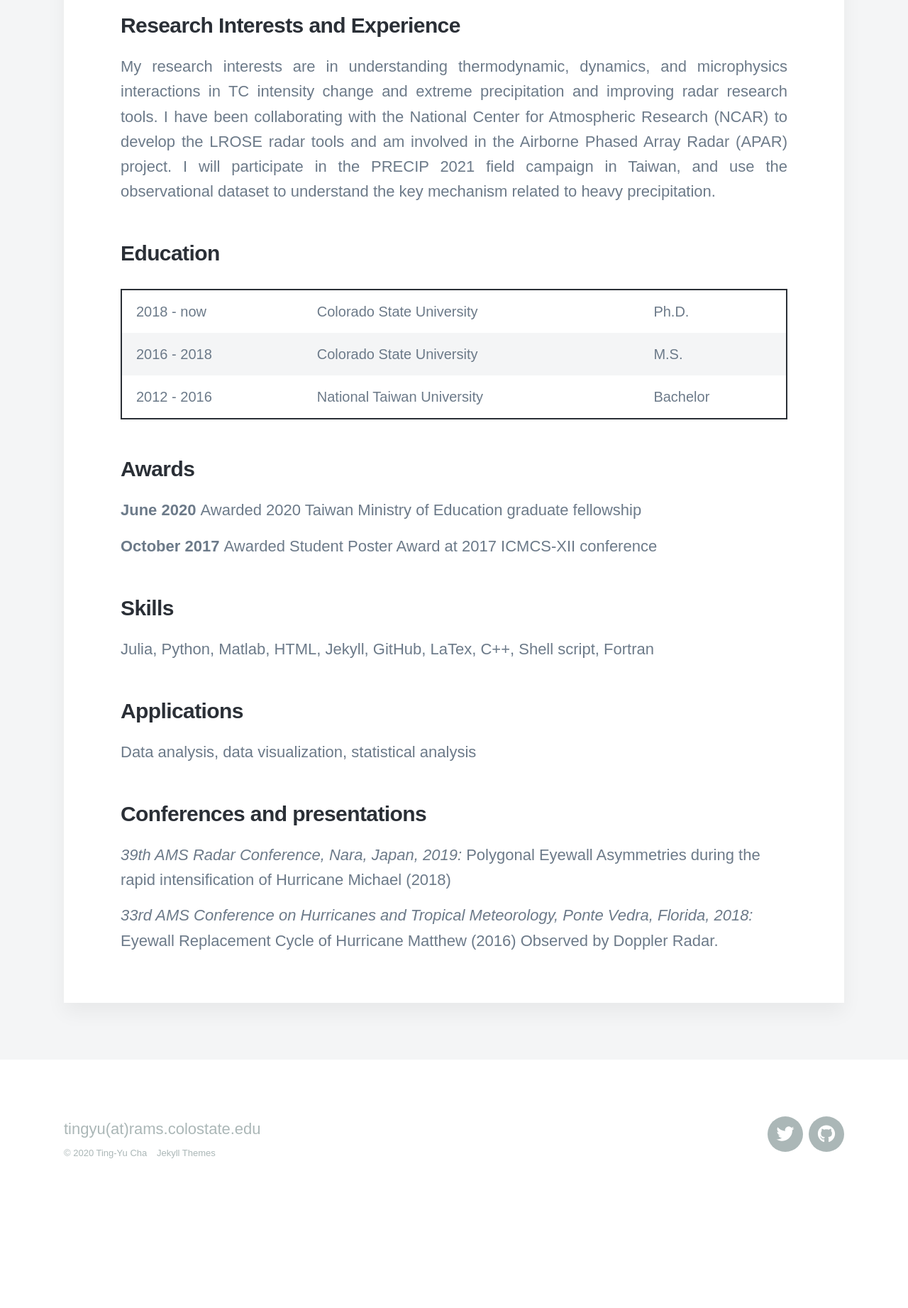
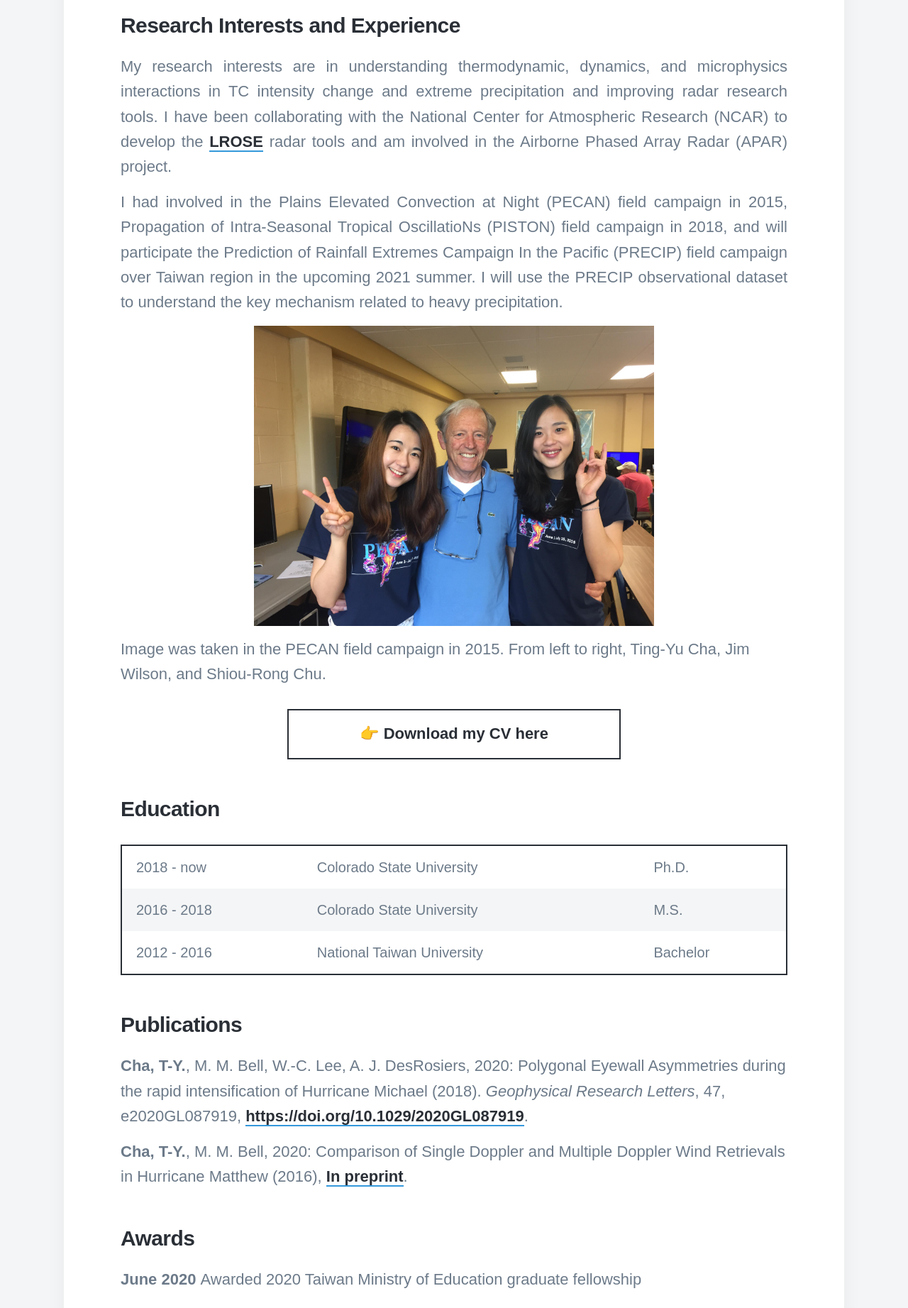
Before and after one commit to tingyucha/tingyucha.github.io, a Jekyll site: the page built from tingyu_cv.html, in a window 1280 px wide, cut to the strip 596-2439 px from the top of the page. Shown: the whole strip at 71% size. Built offline with Jekyll 4.4.1, drawn with Linux system fonts in a browser that asks for light colours; nearby versions of some CDN libraries; some web fonts are replaced; before the commit the page ends 2307 px from its top, so only the background shows below that; some of the changed text lies outside the part shown.

Commit message:
Update website

```diff
--- a/_data/settings.yml
+++ b/_data/settings.yml
@@ -13,7 +13,7 @@ menu_settings:
     - title: 'Research'
       url: '/research'
     - title: 'Curriculum Vitae'
-      url: '/cv'
+      url: '/tingyu_cv.html'
     - title: 'Photos'
       url: '/photos'
     - title: 'Contact'
--- a/tingyu_cv.html
+++ b/tingyu_cv.html
@@ -6,6 +6,15 @@ featured_image: /images/picture/aspen_yellow.png
 <head>
 	<script src="https://kit.fontawesome.com/8e44de192d.js" crossorigin="anonymous"></script>
 </head>
+
+<style>
+	.center {
+	  display: block;
+	  margin-left: auto;
+	  margin-right: auto;
+	  width: 50%;
+}
+</style>
  <section class="hero hero--single">
 
  	<div class="hero__image" style="background-image: url({{ page.featured_image | relative_url }})">
@@ -26,9 +35,19 @@ featured_image: /images/picture/aspen_yellow.png
 	<article class="single-post">
 		<h3 style="text-align:left;line-height:2em;"> Research Interests and Experience </h3>
 		<div class="body">
-		<p style="margin-top:10px;text-align:justify">My research interests are in understanding thermodynamic, dynamics, and microphysics interactions in TC intensity change and extreme precipitation and improving radar research tools. I have been collaborating with the National Center for Atmospheric Research (NCAR) to develop the LROSE radar tools and am involved in the Airborne Phased Array Radar (APAR) project. I will participate in the PRECIP 2021 field campaign in Taiwan, and use the observational dataset to understand the key mechanism related to heavy precipitation. </p>
+		<p style="margin-top:10px;text-align:justify">My research interests are in understanding thermodynamic, dynamics, and microphysics interactions in TC intensity change and extreme precipitation and improving radar research tools. I have been collaborating with the National Center for Atmospheric Research (NCAR) to develop the <a href="http://lrose.net/" target="_blank">LROSE</a> radar tools and am involved in the Airborne Phased Array Radar (APAR) project. </p>
+
+		<p style="text-align:justify"> I had involved in the Plains Elevated Convection at Night (PECAN) field campaign in 2015, Propagation of Intra-Seasonal Tropical OscillatioNs (PISTON) field campaign in 2018, and will participate the Prediction of Rainfall Extremes Campaign In the Pacific (PRECIP) field campaign over Taiwan region in the upcoming 2021 summer. I will use the PRECIP observational dataset to understand the key mechanism related to heavy precipitation.</p>
+
+		<br>
+		<div class="image">
+			<a href="#"><img src="/images/picture/pecan.jpg" class="center" alt="Figure" style="width: 60%" /></a>
 		</div>
-
+		<p> Image was taken in the PECAN field campaign in 2015. From left to right, Ting-Yu Cha, Jim Wilson, and Shiou-Rong Chu.
+		</div>
+		<br>
+		<br>
+		<a class="button button--light center" style="line-height:1em;" href="./document/CV_Ting-Yu.pdf" target="_blank"><h4 style="text-align:center;line-height:2em;box-shadow: inset 0 0 0 0px; ">👉 Download my CV here </h4></a>
 		<!--a class="button button--light" style="border-color:transparent;line-height:1em;" id="btn_submitted", onclick="showDiv2('btn_submitted','submitted','eye1','txt1')"><h3 id="txt1" style="text-align:left;line-height:2em;box-shadow: inset 0 0 0 0px; margin-left:-23px;"><i id="eye1" class=" "></i>Education</h3></a-->
 		<h3 style="text-align:left;line-height:2em;"> Education</h3>
 		<div class="body" id="submitted" style="margin-top:-20px;">
@@ -55,6 +74,14 @@ featured_image: /images/picture/aspen_yellow.png
 
 				</div>
 
+			<h3 style="text-align:left;line-height:2em;"> Publications </h3>
+			<div class="body">
+
+			<p style="margin-top:10px;"><b> Cha, T-Y.</b>, M. M. Bell, W.-C. Lee, A. J. DesRosiers, 2020: Polygonal Eyewall Asymmetries during the rapid intensification of Hurricane Michael (2018).<i> Geophysical Research Letters</i>, 47, e2020GL087919, <a href="https://doi.org/10.1029/2020GL087919" target="_blank"> https://doi.org/10.1029/2020GL087919</a>.</p>
+			<p><b> Cha, T-Y.</b>, M. M. Bell, 2020: Comparison of Single Doppler and Multiple Doppler Wind Retrievals in Hurricane Matthew (2016), <a href=" " target="_blank"> In preprint</a>.</p>
+
+			</div>
+
 		<h3 style="text-align:left;line-height:2em;"> Awards </h3>
 		<div class="body">
 
@@ -64,7 +91,7 @@ featured_image: /images/picture/aspen_yellow.png
 
 		<h3 style="text-align:left;line-height:2em;"> Skills </h3>
 		<div class="body">
-		<p style="margin-top:10px;text-align:justify">Julia, Python, Matlab, HTML, Jekyll, GitHub, LaTex, C++, Shell script, Fortran</p>
+		<p style="margin-top:10px;text-align:justify">Julia, Python, Matlab, HTML, Jekyll, Weather Research and Forecast (WRF) model, GitHub, LaTex, C++, Shell script, Fortran</p>
 		</div>
 
 		<h3 style="text-align:left;line-height:2em;"> Applications </h3>
@@ -76,8 +103,20 @@ featured_image: /images/picture/aspen_yellow.png
 		<h3 style="text-align:left;line-height:2em;"> Conferences and presentations </h3>
 		<div class="body">
 
-		<p style="margin-top:10px;"><i> 39th AMS Radar Conference, Nara, Japan, 2019: </i> Polygonal Eyewall Asymmetries during the rapid intensification of Hurricane Michael (2018)</p>
-		<p><i> 33rd AMS Conference on Hurricanes and Tropical Meteorology, Ponte Vedra, Florida, 2018: </i> Eyewall Replacement Cycle of Hurricane Matthew (2016) Observed by Doppler Radar. </p>
+		<h4 style="margin-top:10px;">Oral presentation</h4>
+		{% for entry in site.data.presentation %}
+		  {% if entry.type == 'oral'%}
+			<p><li style="font-size: 20px;line-height:1.8em;text-align:justify"><b>Cha, T.-Y.</b>, {{ entry.authors}}, {{entry.year}}: {{ entry.title}}. <i>{{ entry.conference}}</i>, {{ entry.location}}. {% if entry.web != false %}<a href="{{ entry.web }}" target="_blank">{{ entry.web}}</a></li></p>{% endif %}
+			{% endif %}
+		{% endfor %}
+		<h4 style="margin-top:10px;">Poster presentation</h4>
+		{% for entry in site.data.presentation %}
+			{% if entry.type == 'poster'%}
+			<p><li style="font-size: 20px;line-height:1.8em;text-align:justify"><b>Cha, T.-Y.</b>, {{ entry.authors}}, {{entry.year}}: {{ entry.title}}. <i>{{ entry.conference}}</i>, {{ entry.location}}. {% if entry.web != false %}<a href="{{ entry.web }}" target="_blank">{{ entry.web}}</a></li></p>{% endif %}
+			{% endif %}
+		{% endfor %}
+
+
 		</div>
 
 
```
Also changed, not shown: _data/presentation.yml (added, +71 -0 lines), index.html (+8 -2 lines), images/picture/pecan.jpg (added), 1 other file.
